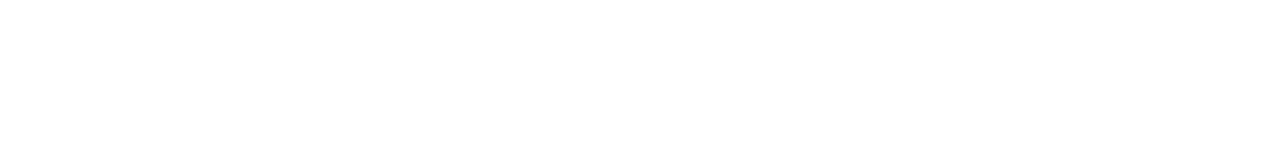
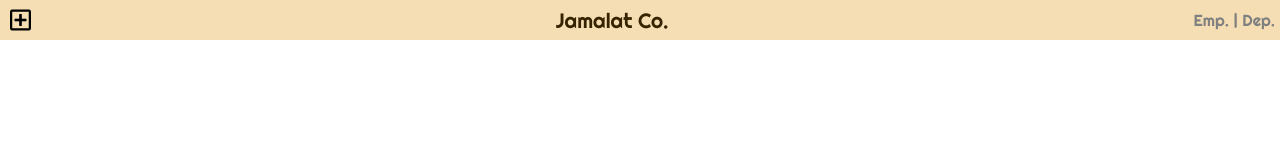
Before and after one commit to FACG6/company-db, a website: page public/index.html in a window 1280 px wide. Drawn offline with Linux system fonts and the light colour scheme.

Commit message:
add html and css

```diff
--- a/package.json
+++ b/package.json
@@ -4,7 +4,10 @@
   "description": "",
   "main": "index.js",
   "scripts": {
-    "test": "echo \"Error: no test specified\" && exit 1"
+    "start": "node ./src/server.js",
+    "test": "tape ./test/server_test && tape ./test/db_test | tap-spec",
+    "dev": "nodemon ./src/server.js",
+    "watch": "node ./src/database/db_build.js && node ./src/server.js"
   },
   "repository": {
     "type": "git",
--- a/public/css/style.css
+++ b/public/css/style.css
@@ -0,0 +1,35 @@
+* {
+  margin: 0;
+  padding: 0;
+  box-sizing: border-box;
+}
+.nav {
+  display: flex;
+  flex-direction: row;
+  justify-content: space-between;
+  background: wheat;
+  height: 40px;
+  align-items: center;
+}
+.nav--icon {
+  font-size: 1.5em;
+  margin-left: 10px;
+}
+.nav--icon:hover {
+  cursor: pointer;
+}
+.nav--text {
+  font-family: "Righteous", cursive;
+  color: rgb(54, 35, 0);
+}
+.nav--logo {
+  font-size: 1.3em;
+}
+.nav--choose {
+  color: grey;
+  padding-right: 5px;
+}
+.choose:hover {
+  cursor: pointer;
+  color: rgb(54, 35, 0);
+}
--- a/public/index.html
+++ b/public/index.html
@@ -1,12 +1,33 @@
 <!DOCTYPE html>
 <html lang="en">
-<head>
-    <meta charset="UTF-8">
-    <meta name="viewport" content="width=device-width, initial-scale=1.0">
-    <meta http-equiv="X-UA-Compatible" content="ie=edge">
+  <head>
+    <meta charset="UTF-8" />
+    <meta name="viewport" content="width=device-width, initial-scale=1.0" />
+    <meta http-equiv="X-UA-Compatible" content="ie=edge" />
+    <link
+      rel="stylesheet"
+      href="https://use.fontawesome.com/releases/v5.7.1/css/all.css"
+      integrity="sha384-fnmOCqbTlWIlj8LyTjo7mOUStjsKC4pOpQbqyi7RrhN7udi9RwhKkMHpvLbHG9Sr"
+      crossorigin="anonymous"
+    />
+    <link rel="stylesheet" href="./css/style.css" />
+    <link
+      href="https://fonts.googleapis.com/css?family=Righteous"
+      rel="stylesheet"
+    />
     <title>Jamalat Co.</title>
-</head>
-<body>
+  </head>
 
-</body>
+  <body>
+    <nav class="nav">
+      <i class="far fa-plus-square nav--icon"></i>
+      <span class="nav--logo nav--text">Jamalat Co.</span>
+      <span class="nav--choose nav--text">
+        <span class="choose"> Emp. </span>|<span class="choose">
+          Dep.</span
+        ></span
+      >
+    </nav>
+    <main class="container"></main>
+  </body>
 </html>
```
Also changed, not shown: .travis.yml (added).
